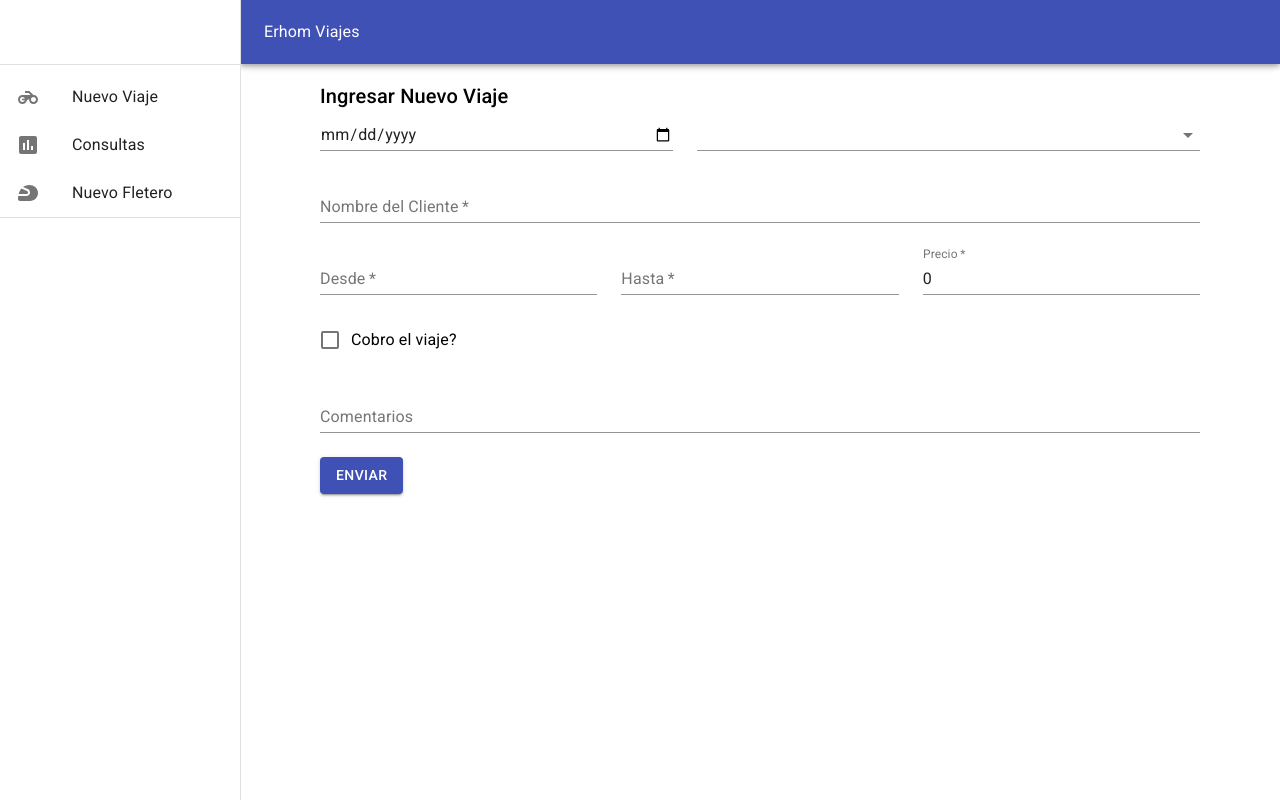
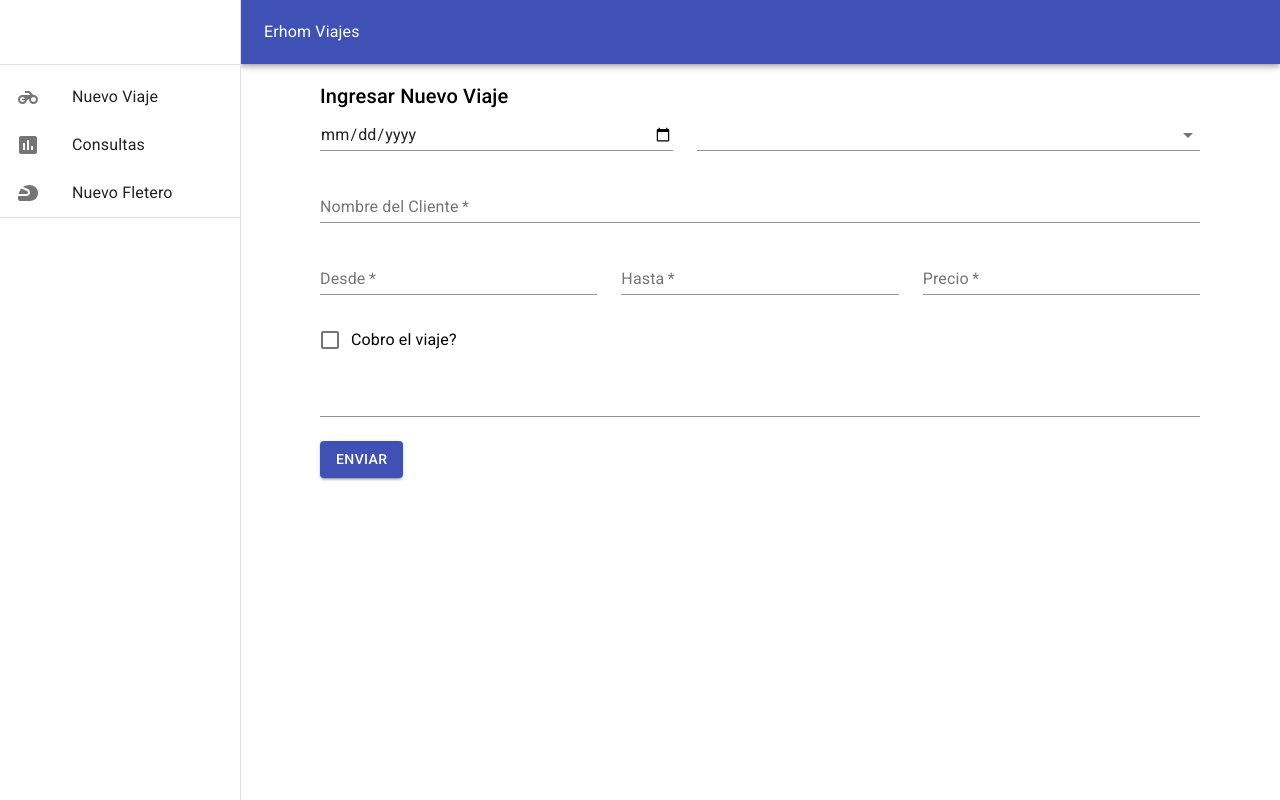
Before and after one commit to sebastian-e-vogel/erhom, a React (Create React App) app in the folder erhom-front-end/: page /viajes in a window 1280 px wide. Built offline with nearby package versions, Linux system fonts and the light colour scheme.

Commit message:
added required in some textFields of form

```diff
--- a/erhom-front-end/src/components/formViajes/index.js
+++ b/erhom-front-end/src/components/formViajes/index.js
@@ -8,11 +8,16 @@ import {
   FormControlLabel,
   Button,
   Select,
+  Input,
   Checkbox,
   Typography,
+  FormGroup,
 } from "@material-ui/core";
 
-const fleteros = [{ id: 1, name: "nacho", comision: 50 }];
+const fleteros = [
+  { id: 1, name: "nacho", comision: 50 },
+  { id: 2, name: "pepe", comision: 30 },
+];
 
 function FormViajes(props) {
   const [viaje, setViaje] = useState({
@@ -21,7 +26,7 @@ function FormViajes(props) {
     direccionDesde: "",
     direccionHasta: "",
     fecha: "",
-    precio: 0,
+    precio: "",
     comentarios: "",
     viajeCobrado: false,
   });
@@ -30,10 +35,10 @@ function FormViajes(props) {
     e.preventDefault();
     props.data(viaje);
     setViaje({
+      ...viaje,
       nombreCliente: "",
       direccionDesde: "",
       direccionHasta: "",
-      precio: "",
       comentarios: "",
       viajeCobrado: false,
     });
@@ -46,6 +51,8 @@ function FormViajes(props) {
           direccionDesde: props.data.direccionDesde,
           direccionHasta: props.data.direccionHasta,
           precio: props.data.precio,
+          fleteroId: props.data.fleteroId,
+          fecha: props.data.fecha,
           comentarios: props.data.comentarios,
           viajeCobrado: props.data.viajeCobrado,
         })
@@ -75,7 +82,7 @@ function FormViajes(props) {
   const classes = useStyles();
 
   return (
-    <main className={classes.layout}>
+    <form className={classes.layout} onSubmit={props.editable ? handleEdit : handleSubmit}>
       <Typography variant="h6" gutterBottom>
         Ingresar Nuevo Viaje
       </Typography>
@@ -83,6 +90,7 @@ function FormViajes(props) {
         <Grid item xs={12} md={5}>
           <TextField
             type="date"
+            value={viaje.fecha}
             name="fecha"
             onChange={handleChange}
             required
@@ -94,6 +102,7 @@ function FormViajes(props) {
             native
             name="fleteroId"
             fullWidth
+            value={viaje.fleteroId}
             onChange={handleChange}
             required
           >
@@ -158,7 +167,7 @@ function FormViajes(props) {
         </Grid>
 
         <Grid item xs={12}>
-          <TextField
+          <Input
             multiline
             onChange={handleChange}
             value={viaje.comentarios}
@@ -169,15 +178,15 @@ function FormViajes(props) {
         </Grid>
         <Grid item xs={12}>
           <Button
-            onClick={props.editable ? handleEdit : handleSubmit}
             variant="contained"
+            type="submit"
             color="primary"
           >
             {props.editable ? "Editar" : "Enviar"}
           </Button>
         </Grid>
       </Grid>
-    </main>
+    </form>
   );
 }
 
```
Also changed, not shown: erhom-front-end/src/components/viajes/row.js (+3 -6 lines).
